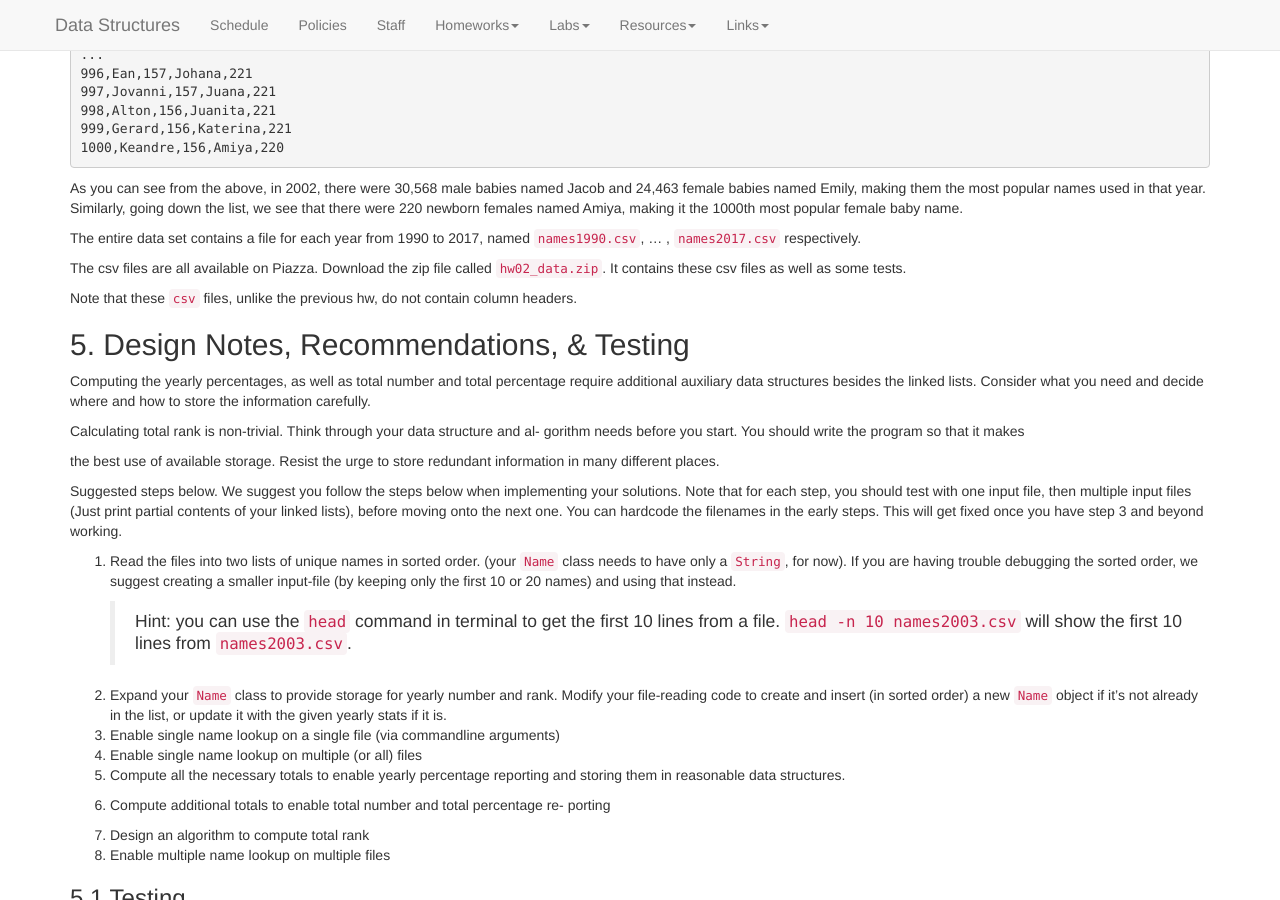
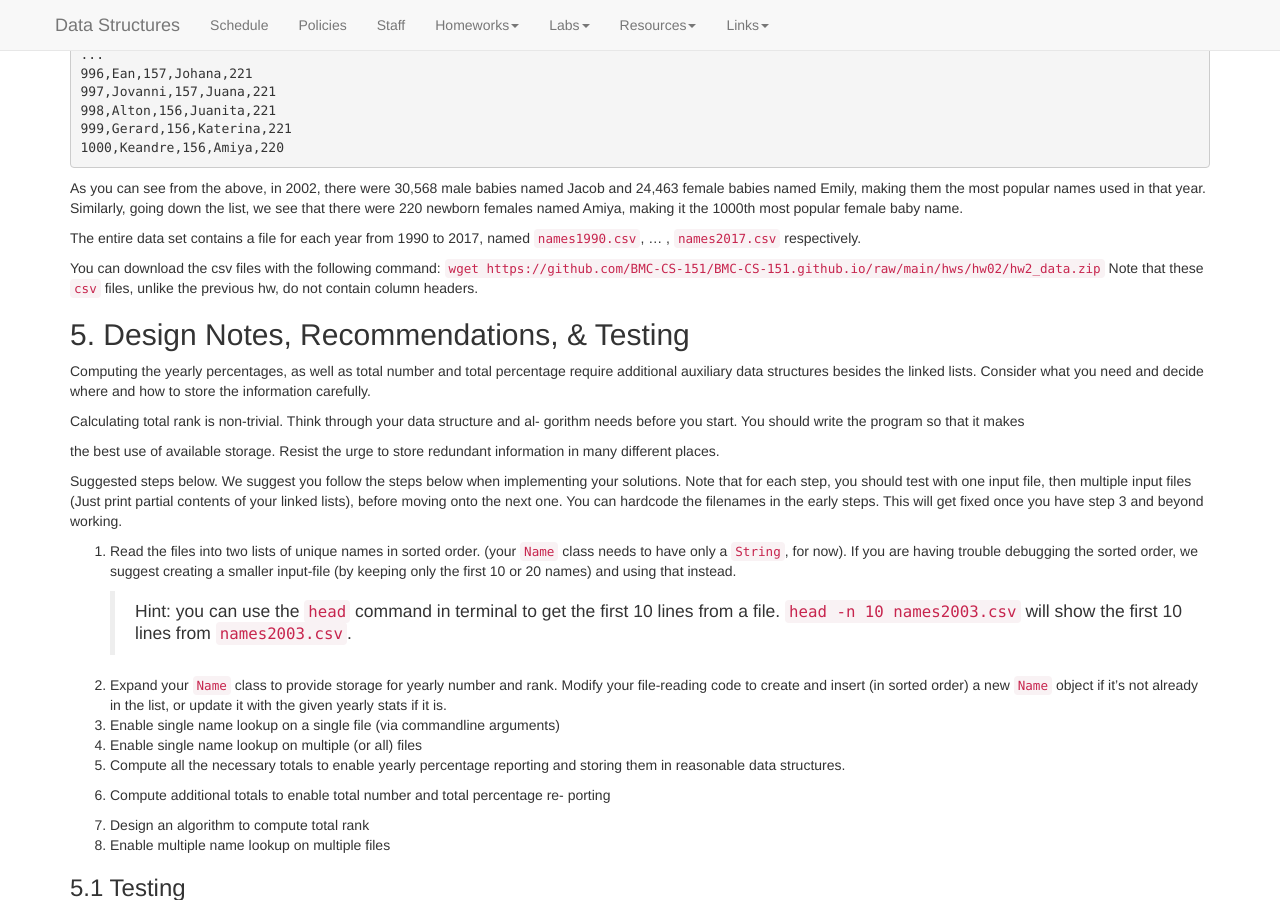
Before and after one commit to kalte0/BMC-CS-151.github.io, a Jekyll site: the page built from hws/HW02.md, in a window 1280 px wide and 900 px high, scrolled down 4240 px. Built offline with Jekyll 4.4.1, drawn with Linux system fonts in a browser that asks for light colours; nearby versions of some CDN libraries.

Commit message:
Update HW02.md

```diff
--- a/hws/HW02.md
+++ b/hws/HW02.md
@@ -340,9 +340,8 @@ name.
 The entire data set contains a file for each year from 1990 to 2017, named
 `names1990.csv`, ... , `names2017.csv` respectively.
 
-The csv files are all available on Piazza. Download the zip file called `hw02_data.zip`.
-It contains these csv files as well as some tests.
-
+You can download the csv files with the following command:
+`wget https://github.com/BMC-CS-151/BMC-CS-151.github.io/raw/main/hws/hw02/hw2_data.zip`
 Note that these `csv` files, unlike the previous hw, do not contain column headers.
 
 ## 5. Design Notes, Recommendations, & Testing
```
